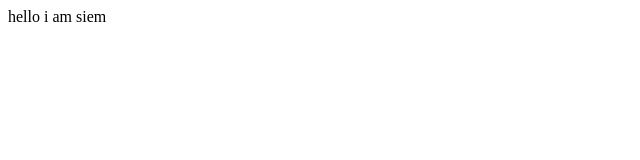
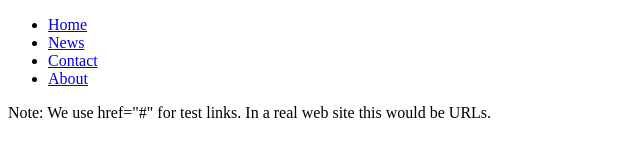
Before and after one commit to siem202/siem202.github.io, a plain HTML site: page index.html in a window 1280 px wide. Shown: the whole page, without its empty margins (0-640 px from the left). Drawn offline with Linux system fonts and the light colour scheme.

Commit message:
Update index.html

```diff
--- a/index.html
+++ b/index.html
@@ -1,2 +1,15 @@
 <!DOCTYPE html>
-<head>hello i am siem</head>
+<html>
+<body>
+
+<ul>
+  <li><a href="#home">Home</a></li>
+  <li><a href="#news">News</a></li>
+  <li><a href="#contact">Contact</a></li>
+  <li><a href="#about">About</a></li>
+</ul>
+
+<p>Note: We use href="#" for test links. In a real web site this would be URLs.</p>
+
+</body>
+</html>
```
